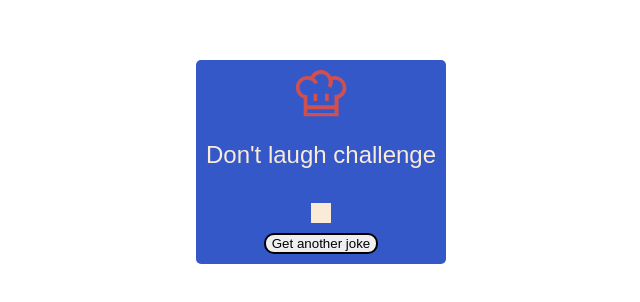
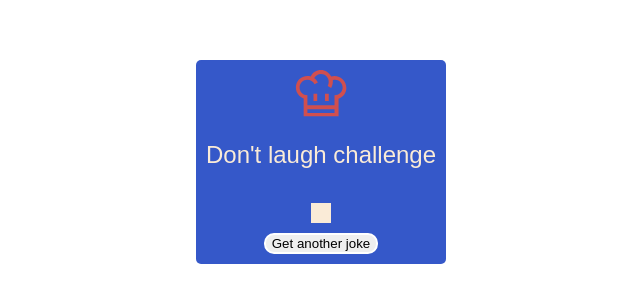
Before and after one commit to laurent-martinez/webpack_starterPack, a website built with webpack: page src/template.html in a window 1280 px wide. Shown: the part 246-548 px from the top of the page, without its empty margins (327-967 px from the left). Built offline with nearby package versions, Linux system fonts and the light colour scheme; no server answers.

Commit message:
button style

```diff
--- a/src/styles/main.scss
+++ b/src/styles/main.scss
@@ -25,11 +25,12 @@ body {
        }
        & .jokeBtn {
            margin: 0 auto;
-           border: black solid 2px ;
+           border: white solid 2px ;
            border-radius: 10px;
            cursor: pointer;
            &:hover {
             transform: scale(1.1);
+            border: black solid 2px ;
            }
        }
 
```
